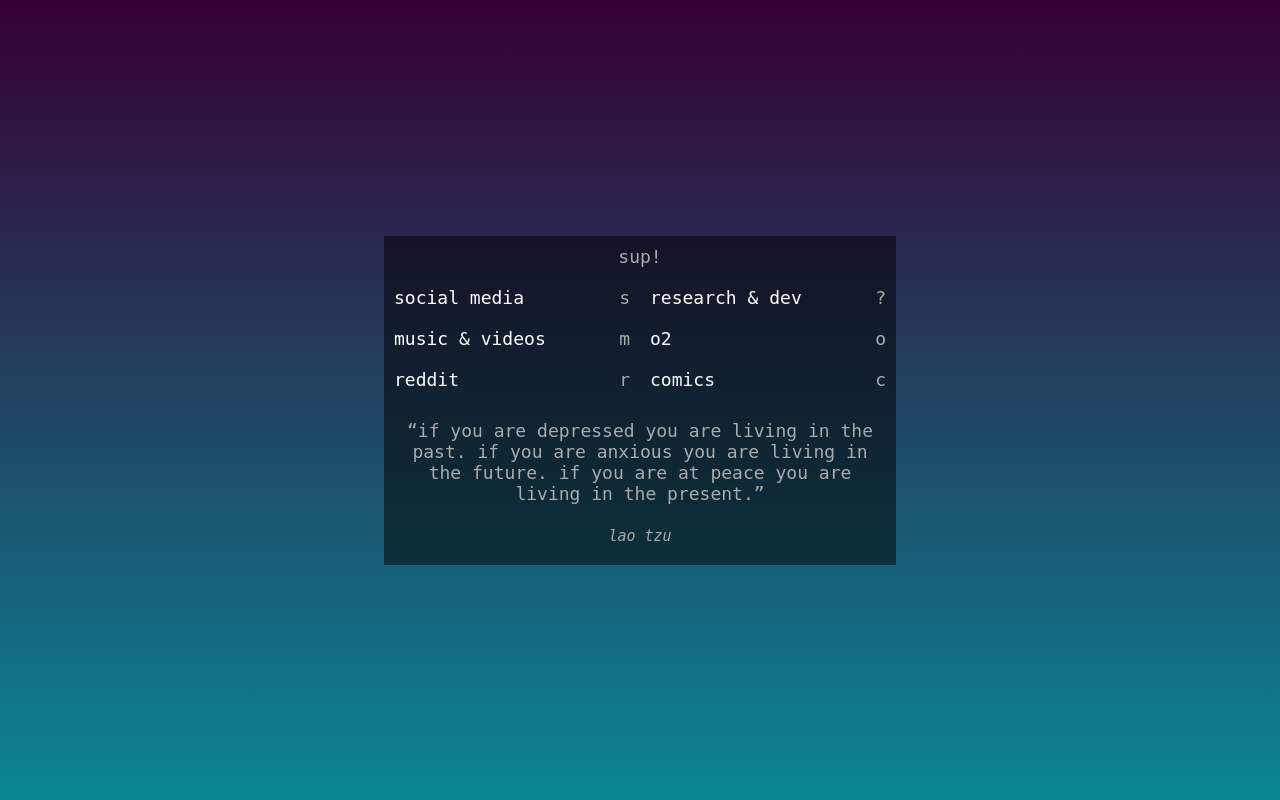
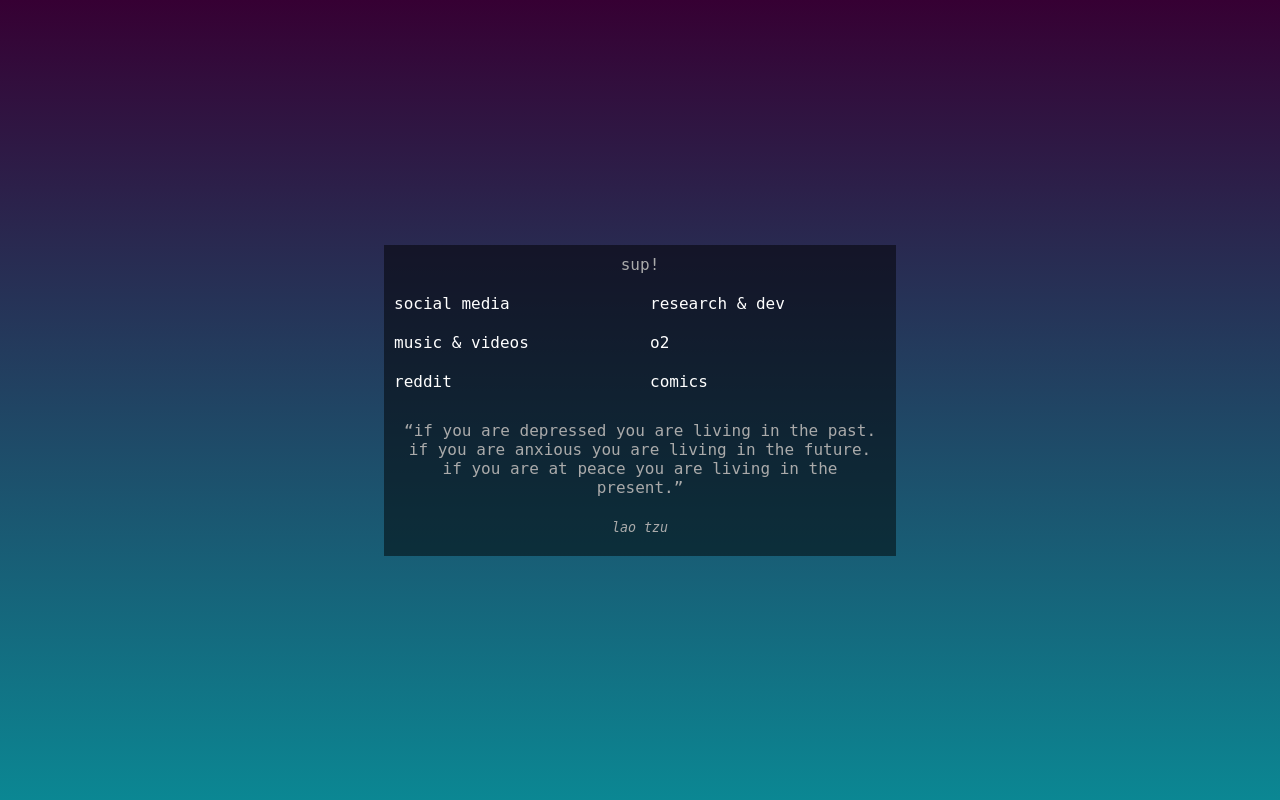
Before and after one commit to pschfr/start, a PHP site: page / in a window 1280 px wide. Run offline with PHP 8.4, Linux system fonts and the light colour scheme; some libraries are stand-ins or nearby versions.

Commit message:
remove extra keyboard nav

```diff
--- a/index.html
+++ b/index.html
@@ -9,79 +9,79 @@
 	<ul class="box">
 		<p class="center"><span class="greeting"></span>! <span class="weather"></span></p>
 		<div class="left">
-			<li><a id="parent1" class="parent" href="javascript:void(0)">Social Media<span class="right">s</span></a>
+			<li><a id="parent1" class="parent" href="javascript:void(0)">Social Media</a>
 				<ul class="subMenu">
-					<li><a class="tab1" href="https://facebook.com/">Facebook<span class="right">f</span></a></li>
-					<li><a class="tab1" href="https://messenger.com/">Messenger<span class="right">m</span></a></li>
-					<li><a class="tab1" href="https://instagram.com/">Instagram<span class="right">i</span></a></li>
-					<li><a class="tab1" href="https://tumblr.com/">Tumblr<span class="right">t</span></a></li>
-					<li><a class="tab1" href="https://twitter.com/">Twitter<span class="right">w</span></a></li>
-					<li><a class="tab1" href="https://mail.google.com/">Gmail<span class="right">g</span></a></li>
+					<li><a class="tab1" href="https://facebook.com/">Facebook</a></li>
+					<li><a class="tab1" href="https://messenger.com/">Messenger</a></li>
+					<li><a class="tab1" href="https://instagram.com/">Instagram</a></li>
+					<li><a class="tab1" href="https://tumblr.com/">Tumblr</a></li>
+					<li><a class="tab1" href="https://twitter.com/">Twitter</a></li>
+					<li><a class="tab1" href="https://mail.google.com/">Gmail</a></li>
 				</ul>
 			</li>
-			<li><a id="parent2" class="parent" href="javascript:void(0)">Music &amp; Videos<span class="right">m</span></a>
+			<li><a id="parent2" class="parent" href="javascript:void(0)">Music &amp; Videos</a>
 				<ul class="subMenu">
-					<li><a class="tab2" href="https://youtube.com/">YouTube<span class="right">y</span></a></li>
-					<li><a class="tab2" href="https://soundcloud.com/">SoundCloud<span class="right">c</span></a></li>
-					<li><a class="tab2" href="https://music.google.com/">Google Play Music<span class="right">g</span></a></li>
-					<li><a class="tab2" href="https://play.spotify.com/">Spotify Web Client<span class="right">s</span></a></li>
+					<li><a class="tab2" href="https://youtube.com/">YouTube</a></li>
+					<li><a class="tab2" href="https://soundcloud.com/">SoundCloud</a></li>
+					<li><a class="tab2" href="https://music.google.com/">Google Play Music</a></li>
+					<li><a class="tab2" href="https://play.spotify.com/">Spotify Web Client</a></li>
 				</ul>
 			</li>
-			<li><a id="parent3" class="parent" href="javascript:void(0)">Reddit<span class="right">r</span></a>
+			<li><a id="parent3" class="parent" href="javascript:void(0)">Reddit</a>
 				<ul class="subMenu">
-					<li><a class="tab3" href="https://reddit.com/">Front Page<span class="right">f</span></a></li>
-					<li><a class="tab3" href="https://reddit.com/r/trees/">/r/trees<span class="right">t</span></a></li>
-					<li><a class="tab3" href="https://reddit.com/r/see/">/r/see<span class="right">s</span></a></li>
-					<li><a class="tab3" href="https://reddit.com/r/blackpeopletwitter/">/r/blackpeopletwitter<span class="right">b</span></a></li>
-					<li><a class="tab3" href="https://reddit.com/r/showerthoughts/">/r/showerthoughts<span class="right">w</span></a></li>
-					<li><a class="tab3" href="https://reddit.com/r/unixporn/">/r/unixporn<span class="right">u</span></a></li>
-					<li><a class="tab3" href="https://reddit.com/r/startpages/">/r/startpages<span class="right">x</span></a></li>
+					<li><a class="tab3" href="https://reddit.com/">Front Page</a></li>
+					<li><a class="tab3" href="https://reddit.com/r/trees/">/r/trees</a></li>
+					<li><a class="tab3" href="https://reddit.com/r/see/">/r/see</a></li>
+					<li><a class="tab3" href="https://reddit.com/r/blackpeopletwitter/">/r/blackpeopletwitter</a></li>
+					<li><a class="tab3" href="https://reddit.com/r/showerthoughts/">/r/showerthoughts</a></li>
+					<li><a class="tab3" href="https://reddit.com/r/unixporn/">/r/unixporn</a></li>
+					<li><a class="tab3" href="https://reddit.com/r/startpages/">/r/startpages</a></li>
 				</ul>
 			</li>
 		</div>
 		<div class="right">
-			<li><a id="parent4" class="parent" href="javascript:void(0)">Research &amp; Dev<span class="right">?</span></a>
+			<li><a id="parent4" class="parent" href="javascript:void(0)">Research &amp; Dev</a>
 				<ul class="subMenu">
-					<li><a class="tab4" href="https://stackoverflow.com/">Stack Overflow<span class="right">s</span></a></li>
-					<li><a class="tab4" href="https://developer.mozilla.com/">Mozilla Development Network<span class="right">m</span></a></li>
-					<li><a class="tab4" href="https://github.com/">Github<span class="right">g</span></a></li>
-					<li><a class="tab4" href="https://www.google.com/fonts/">Google Web Fonts<span class="right">f</span></a></li>
-					<li><a class="tab4" href="https://unsplash.com/">Unsplash<span class="right">p</span></a></li>
-					<li><a class="tab4" href="http://en.wikipedia.org/">Wikipedia<span class="right">w</span></a></li>
-					<li><a class="tab4" href="http://wolframalpha.com/">WolframAlpha<span class="right">a</span></a></li>
-					<li><a class="tab4" href="https://niice.co/">Niice<span class="right">n</span></a></li>
-					<li><a class="tab4" href="https://www.google.com/images/">Google Images<span class="right">i</span></a></li>
-					<li><a class="tab4" href="http://caniuse.com/">Can I Use?<span class="right">c</span></a></li>
+					<li><a class="tab4" href="https://stackoverflow.com/">Stack Overflow</a></li>
+					<li><a class="tab4" href="https://developer.mozilla.com/">Mozilla Development Network</a></li>
+					<li><a class="tab4" href="https://github.com/">Github</a></li>
+					<li><a class="tab4" href="https://www.google.com/fonts/">Google Web Fonts</a></li>
+					<li><a class="tab4" href="https://unsplash.com/">Unsplash</a></li>
+					<li><a class="tab4" href="http://en.wikipedia.org/">Wikipedia</a></li>
+					<li><a class="tab4" href="http://wolframalpha.com/">WolframAlpha</a></li>
+					<li><a class="tab4" href="https://niice.co/">Niice</a></li>
+					<li><a class="tab4" href="https://www.google.com/images/">Google Images</a></li>
+					<li><a class="tab4" href="http://caniuse.com/">Can I Use?</a></li>
 				</ul>
 			</li>
-			<li><a id="parent5" class="parent" href="javascript:void(0)">o2<span class="right">o</span></a>
+			<li><a id="parent5" class="parent" href="javascript:void(0)">o2</a>
 				<ul class="subMenu">
-					<li><a class="tab5" href="http://life.o2dca.com/">Life<span class="right">l</span></a></li>
-					<li><a class="tab5" href="http://admin.o2dca.com/">Admin<span class="right">a</span></a></li>
-					<li><a class="tab5" href="https://www.toggl.com/app/timer">Toggl<span class="right">t</span></a></li>
-					<li><a class="tab5" href="http://bugs.o2dca.com/">Mantis<span class="right">m</span></a></li>
-					<li><a class="tab5" href="https://mail.google.com/mail/u/1/#inbox">Gmail<span class="right">g</span></a></li>
+					<li><a class="tab5" href="http://life.o2dca.com/">Life</a></li>
+					<li><a class="tab5" href="http://admin.o2dca.com/">Admin</a></li>
+					<li><a class="tab5" href="https://www.toggl.com/app/timer">Toggl</a></li>
+					<li><a class="tab5" href="http://bugs.o2dca.com/">Mantis</a></li>
+					<li><a class="tab5" href="https://mail.google.com/mail/u/1/#inbox">Gmail</a></li>
 				</ul>
 			</li>
-			<li><a id="parent6" class="parent" href="javascript:void(0)">Comics<span class="right">c</span></a>
+			<li><a id="parent6" class="parent" href="javascript:void(0)">Comics</a>
 				<ul class="subMenu">
-					<li><a class="tab6" href="http://xkcd.com/">XKCD<span class="right">x</span></a></li>
-					<li><a class="tab6" href="http://explosm.net/">Cyanide and Happiness<span class="right">&amp;</span></a></li>
-					<li><a class="tab6" href="http://potshotcomic.com/">Pot Shot Comic<span class="right">p</span></a></li>
-					<li><a class="tab6" href="http://powernapcomic.com/">Powernap Comic<span class="right">n</span></a></li>
-					<li><a class="tab6" href="http://extrafabulouscomics.com/">Extra Fabulous Comics<span class="right">e</span></a></li>
-					<li><a class="tab6" href="http://thedoghousediaries.com/">Doghouse Diaries<span class="right">d</span></a></li>
-					<li><a class="tab6" href="http://questionablecontent.net/">Questionable Content<span class="right">q</span></a></li>
-					<li><a class="tab6" href="http://smbc-comics.com/">Saturday Morning Breakfast Cereal<span class="right">s</span></a></li>
-					<li><a class="tab6" href="http://theoatmeal.com/comics/">The Oatmeal<span class="right">o</span></a></li>
+					<li><a class="tab6" href="http://xkcd.com/">XKCD</a></li>
+					<li><a class="tab6" href="http://explosm.net/">Cyanide and Happiness</a></li>
+					<li><a class="tab6" href="http://potshotcomic.com/">Pot Shot Comic</a></li>
+					<li><a class="tab6" href="http://powernapcomic.com/">Powernap Comic</a></li>
+					<li><a class="tab6" href="http://extrafabulouscomics.com/">Extra Fabulous Comics</a></li>
+					<li><a class="tab6" href="http://thedoghousediaries.com/">Doghouse Diaries</a></li>
+					<li><a class="tab6" href="http://questionablecontent.net/">Questionable Content</a></li>
+					<li><a class="tab6" href="http://smbc-comics.com/">Saturday Morning Breakfast Cereal</a></li>
+					<li><a class="tab6" href="http://theoatmeal.com/comics/">The Oatmeal</a></li>
 				</ul>
 			</li>
 		</div>
 		<div class="clear"></div>
 		<p class="center quote"></p>
 	</ul>
+	<script src="//cdnjs.cloudflare.com/ajax/libs/mousetrap/1.4.6/mousetrap.min.js"></script>
 	<script src="//cdnjs.cloudflare.com/ajax/libs/jquery/3.0.0-beta1/jquery.min.js"></script>
-	<script src="//cdnjs.cloudflare.com/ajax/libs/mousetrap/1.4.6/mousetrap.min.js"></script>
 	<script src="//cdnjs.cloudflare.com/ajax/libs/jquery.simpleWeather/3.1.0/jquery.simpleWeather.min.js"></script>
 	<script src="script.js"></script>
 </body>
--- a/style.css
+++ b/style.css
@@ -9,7 +9,7 @@ body {
 	font-family: monospace;
 	align-items: center;
 	overflow: hidden;
-	font-size: 18px;
+	font-size: 16px;
 	display: flex;
 	height: 100vh;
 	color: #aaa;
```
Also changed, not shown: script.js (+1 -79 lines).
